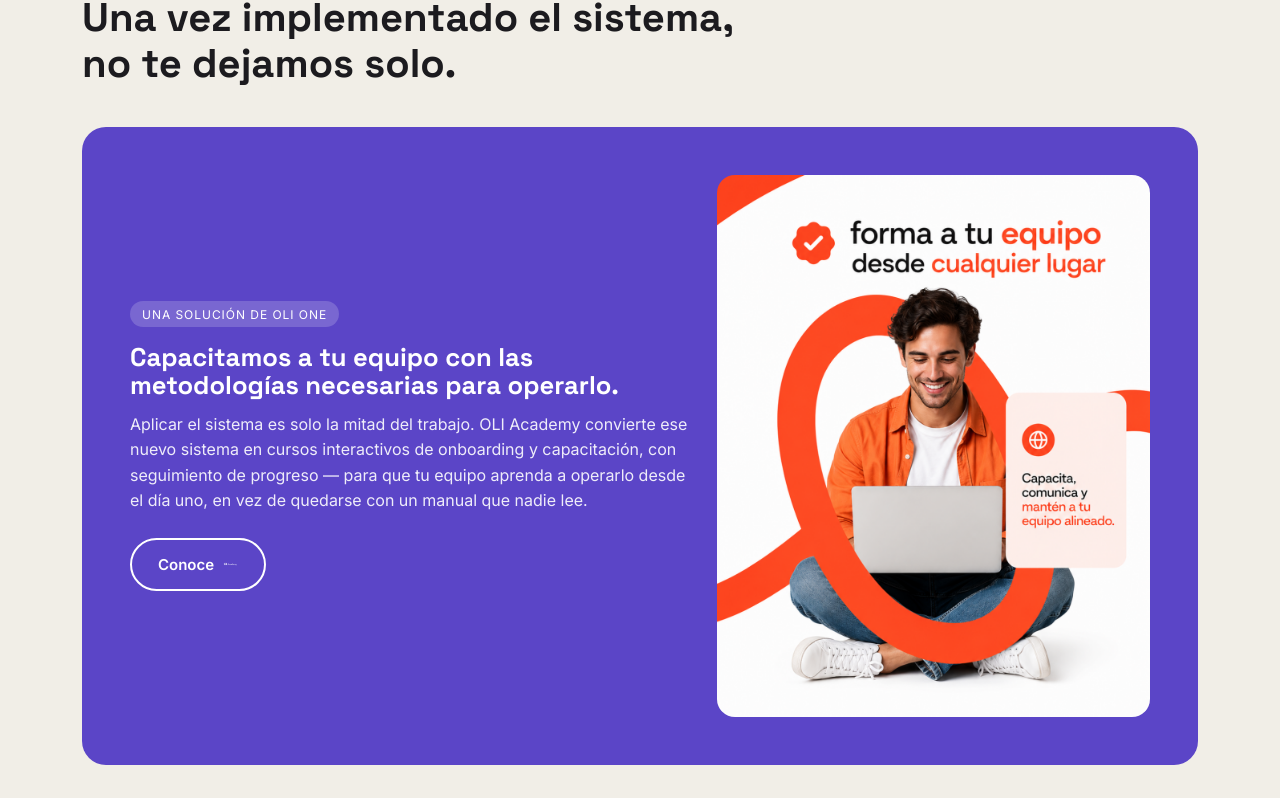
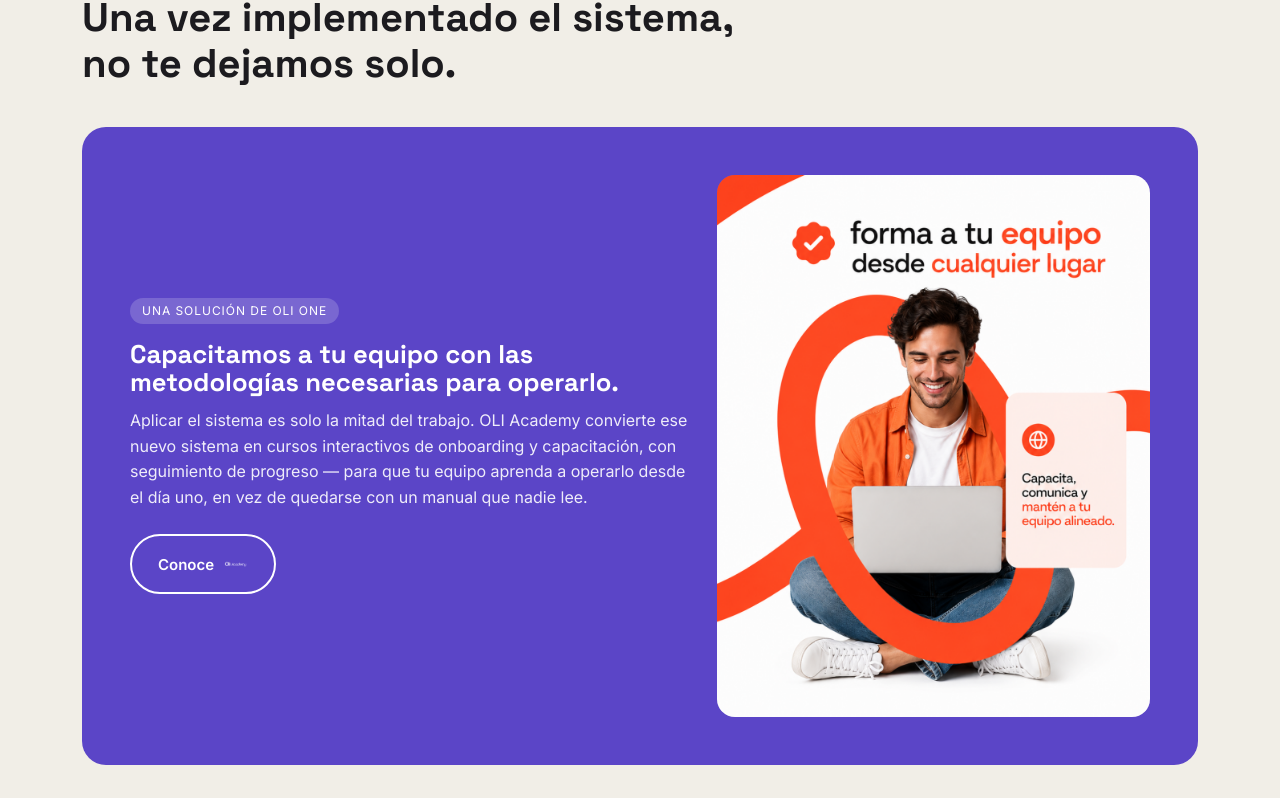
Before and after one commit to jesusfloreswork-dotcom/Olione, a Next.js app: page / in a window 1280 px wide. Shown: the part 3609-4407 px from the top of the page. Built offline with nearby package versions, Linux system fonts and the light colour scheme; no server answers.

Commit message:
Agrandar logo de OLI Academy en el boton

```diff
--- a/app/globals.css
+++ b/app/globals.css
@@ -777,7 +777,7 @@
           background: rgba(255, 255, 255, 0.15);
         }
         .academy-btn-logo {
-          height: 16px;
+          height: 26px;
           width: auto;
           display: block;
         }
```
